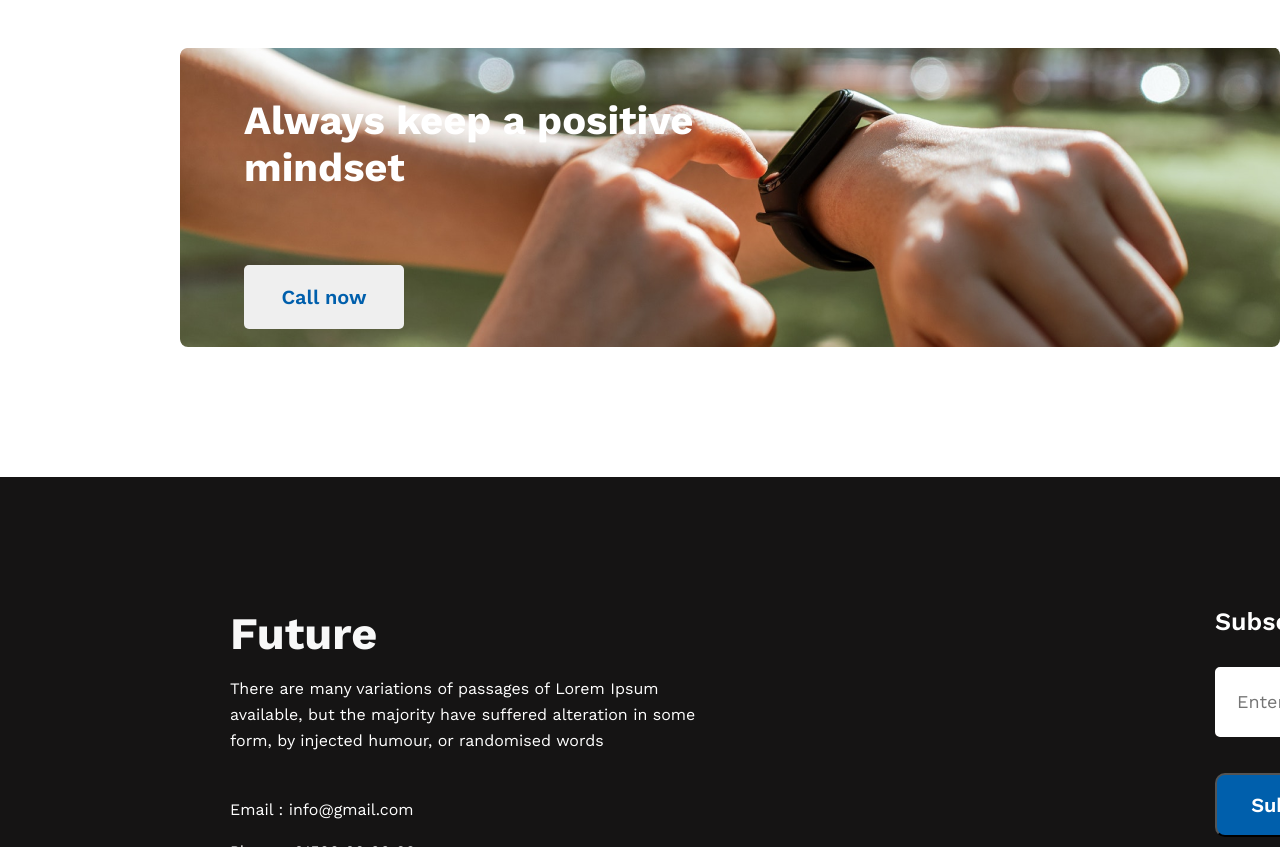
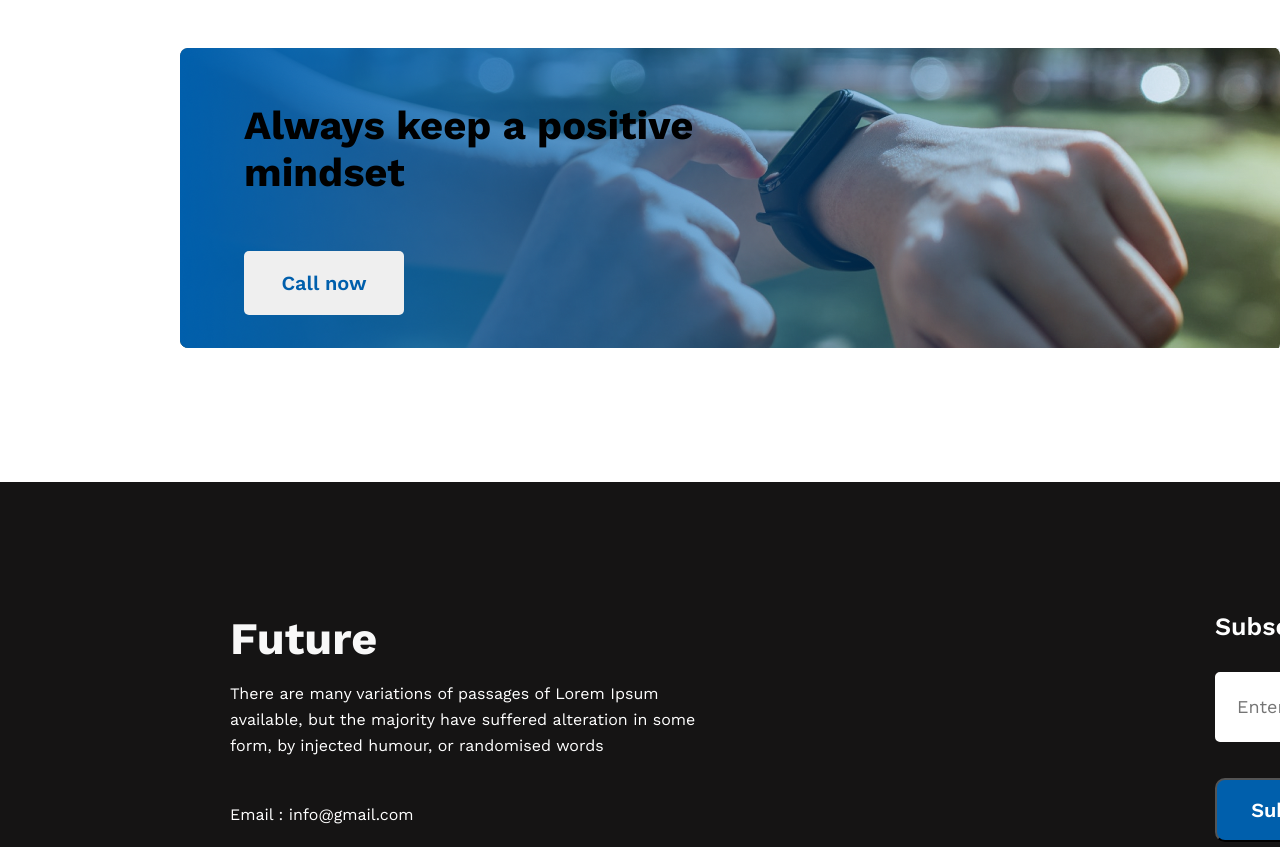
Before and after one commit to masum73/assignment-one-new-year-new-me, a plain HTML site: page index.html in a window 1280 px wide. Shown: the part 3101-3948 px from the top of the page. Drawn offline with nearby package versions, Linux system fonts and the light colour scheme.

Commit message:
gradient image added
gradient image updated

contact section completed

```diff
--- a/css/style.css
+++ b/css/style.css
@@ -168,15 +168,16 @@ i {
     font-weight: 700;
     font-size: 40px;
     line-height: 47px;
-    color: #FFFFFF;
+    color: black;
     padding-top: 50px;
     margin-left: 64px;
-    margin-bottom: 24px;
+    margin-bottom: 5px;
 }
 
 .contact-container {
     width: 459px;
     height: 300px;
+    margin-top: -300px;
 }
 
 .contact-section {
--- a/index.html
+++ b/index.html
@@ -88,6 +88,7 @@
         </section>
 
         <section class="contact-section">
+            <img src="images/gradient.png" alt="">
             <div class="contact-container">
                 <h2 class="contact-title">Always keep a positive mindset</h2>
                 <button class="btn-call">Call now</button>
```
